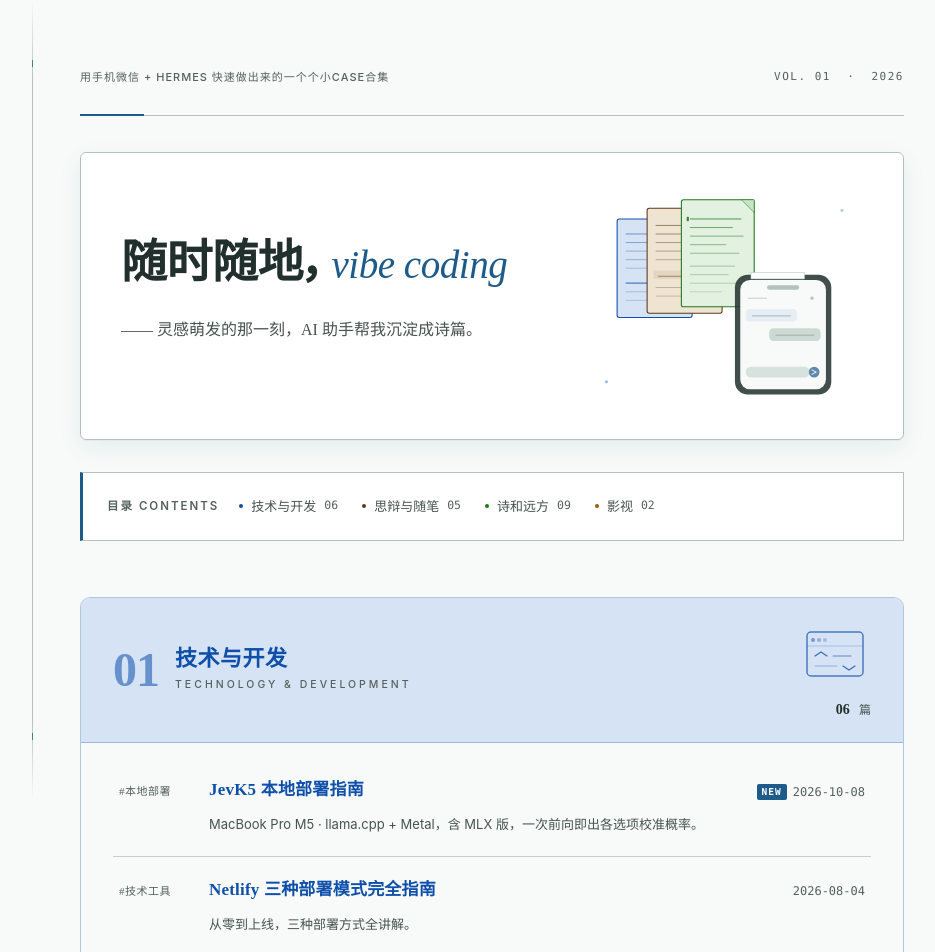
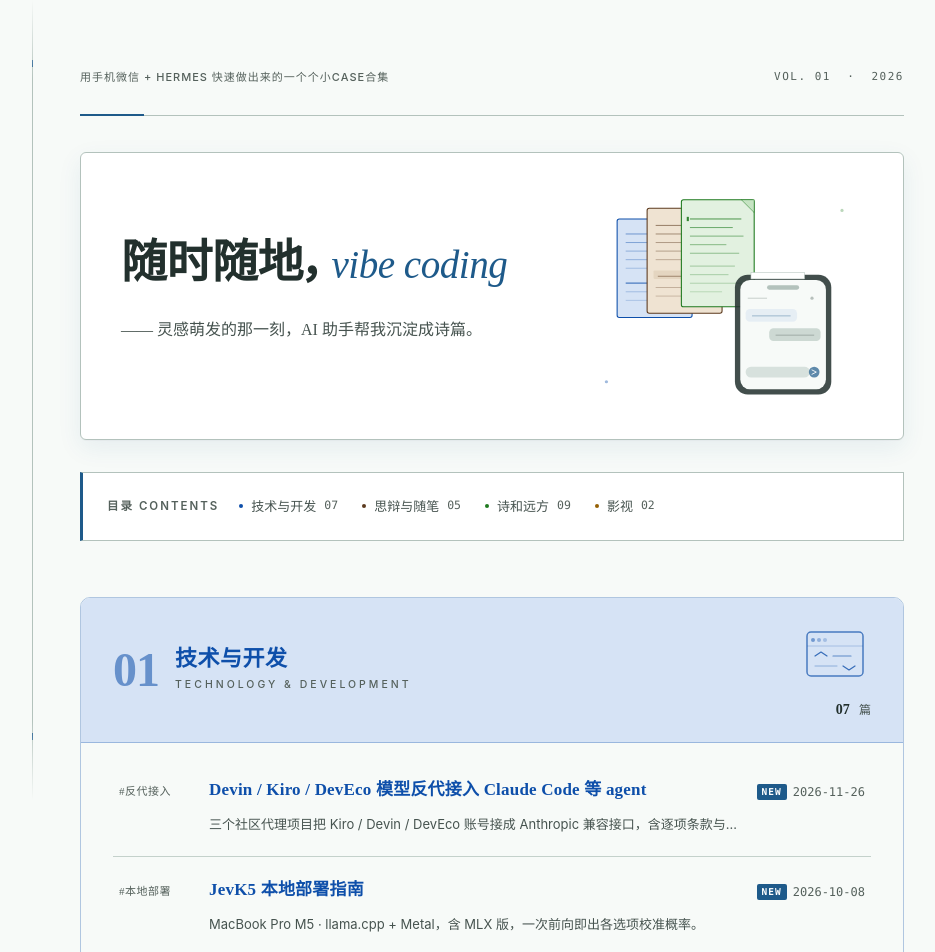
Before and after one commit to itthinker1/html, a plain HTML site: page index.html in a window 1280 px wide. Shown: the top 952 px of the page, without its empty margins (148-1083 px from the left). Drawn offline with Linux system fonts and the light colour scheme.

Commit message:
feat(index): 新增 Devin/Kiro/DevEco 反代接入指南条目

```diff
--- a/index.html
+++ b/index.html
@@ -780,7 +780,7 @@
 
       <nav class="toc" aria-label="栏目目录">
         <span class="toc-label">目录 Contents</span>
-        <a href="#tech">技术与开发 <span class="count">06</span></a>
+        <a href="#tech">技术与开发 <span class="count">07</span></a>
         <a href="#think">思辩与随笔 <span class="count">05</span></a>
         <a href="#travel">诗和远方 <span class="count">09</span></a>
         <a href="#film">影视 <span class="count">02</span></a>
@@ -811,10 +811,19 @@
               <line x1="16" y1="48" x2="38" y2="48" stroke="#0E4FAA" stroke-width="0.8" stroke-linecap="round" opacity="0.45"/>
             </svg>
           </div>
-          <div class="section-count"><strong>06</strong> 篇</div>
+          <div class="section-count"><strong>07</strong> 篇</div>
         </div>
       </div>
       <div class="list">
+
+        <a class="item" href="kiro-devin-claude-code-guide.html">
+          <div class="item-row">
+            <span class="item-tag tag-tool">#反代接入</span>
+            <div class="item-title">Devin / Kiro / DevEco 模型反代接入 Claude Code 等 agent</div>
+            <div class="item-date"><span class="badge-new">NEW</span>2026-11-26</div>
+          </div>
+          <div class="item-desc">三个社区代理项目把 Kiro / Devin / DevEco 账号接成 Anthropic 兼容接口，含逐项条款与封号风险分析。</div>
+        </a>
 
         <a class="item" href="jevk5-guide.html">
           <div class="item-row">
```
